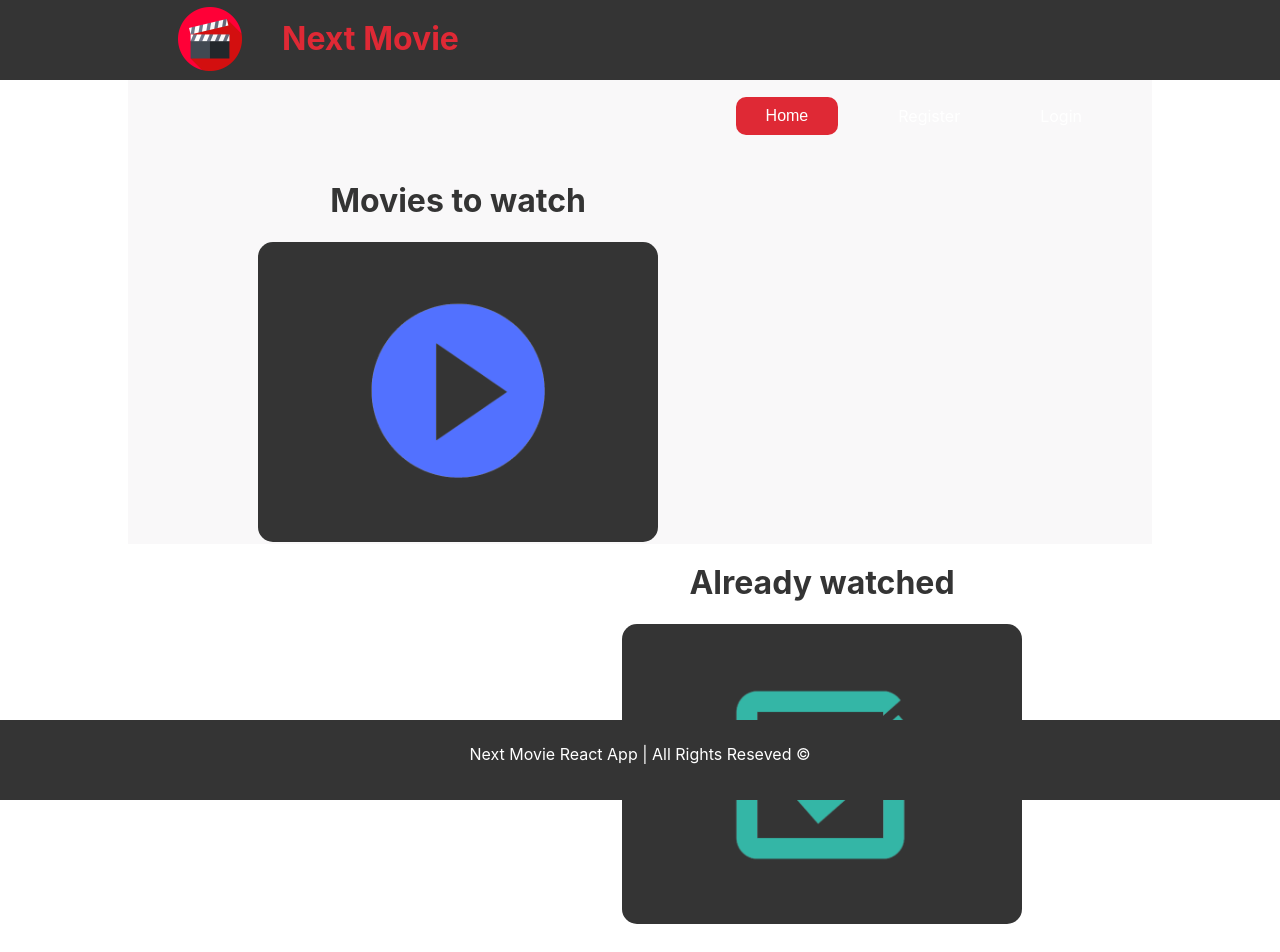
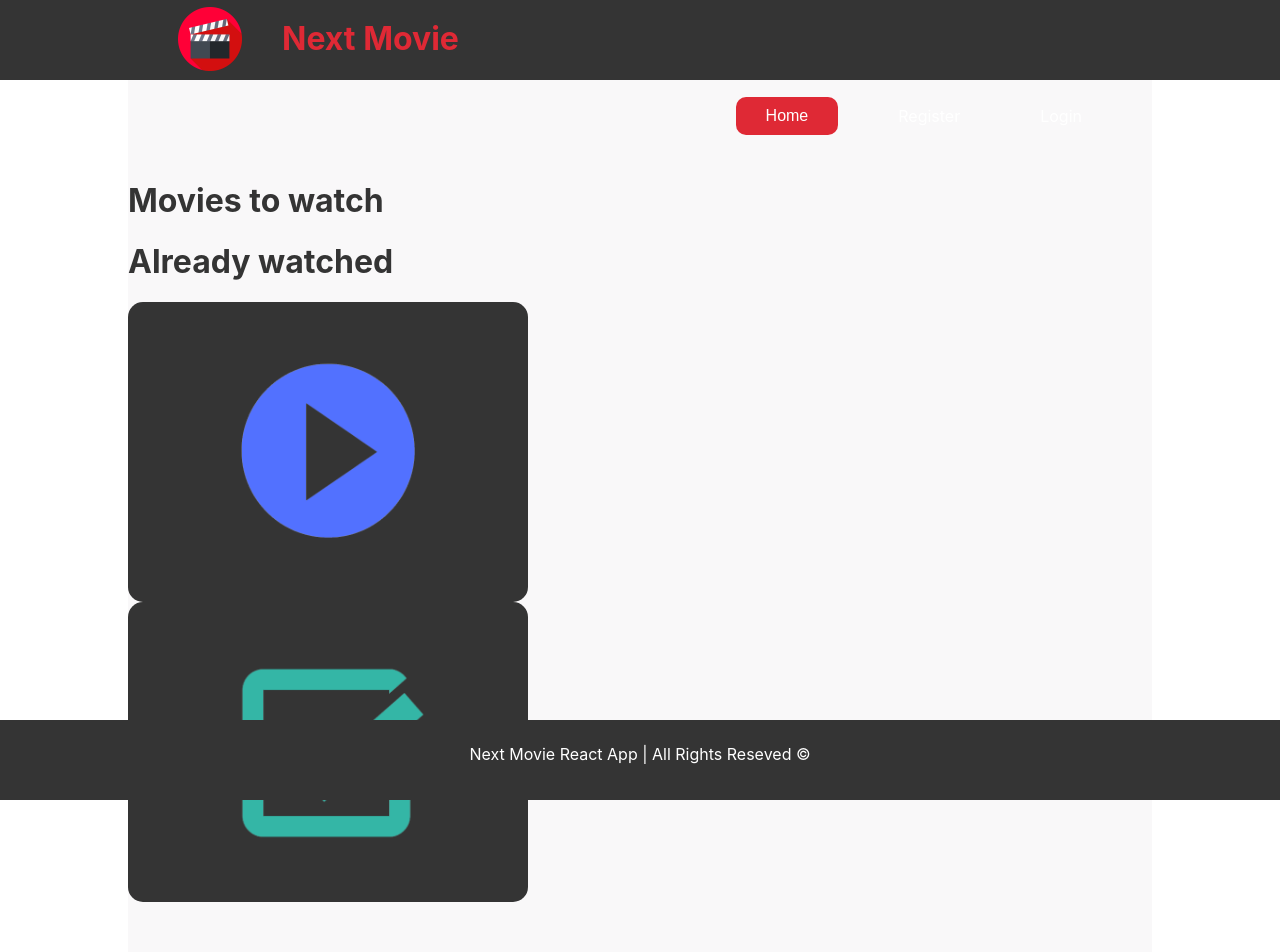
Before and after one commit to emveleva/react-movies-app, a React (Create React App) app in the folder client/: page /profile in a window 1280 px wide. Shown: the top 952 px of the page. Before the commit the page ends 924 px from the top, so only its background shows below. Built offline with nearby package versions, Linux system fonts and the light colour scheme.

Commit message:
improved and removed some repeating css

```diff
--- a/client/src/components/Profile/Profile.js
+++ b/client/src/components/Profile/Profile.js
@@ -4,21 +4,16 @@ import style from './Profile.module.css';
 function Profile() {
     return (
       <main className={style.profile}>
-          <li className={style.profileLeft}>
           <h1>Movies to watch</h1>
+          <h1>Already watched</h1>
+
             <div>
             <img src="/img/to-watch2.png" alt="" srcset=""/>
             </div>
 
-          </li>
-
-          <li className={style.profileRight}>
-          <h1>Already watched</h1>
           <div>
             <img src="/img/watched.png" alt="" srcset=""/>
           </div>
-
-          </li>
       </main>
 
     );
```
